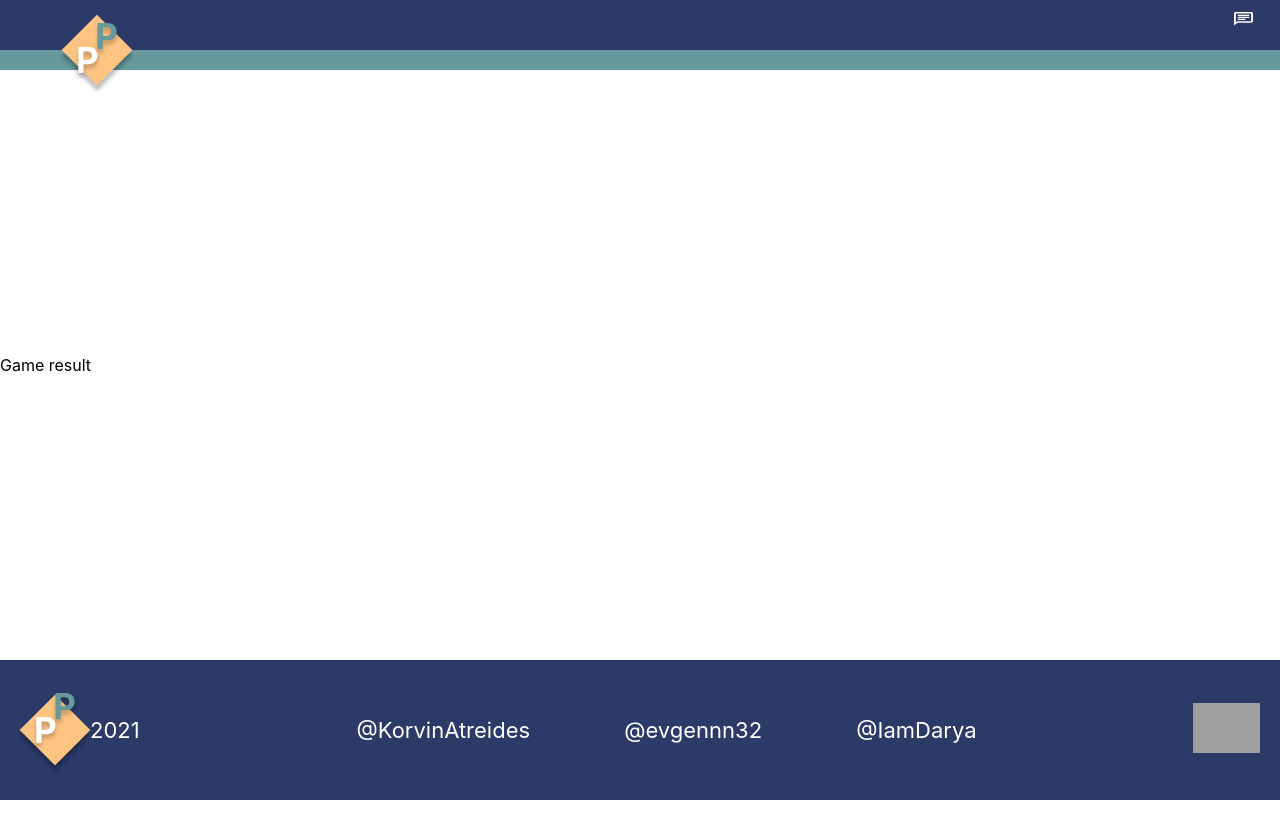
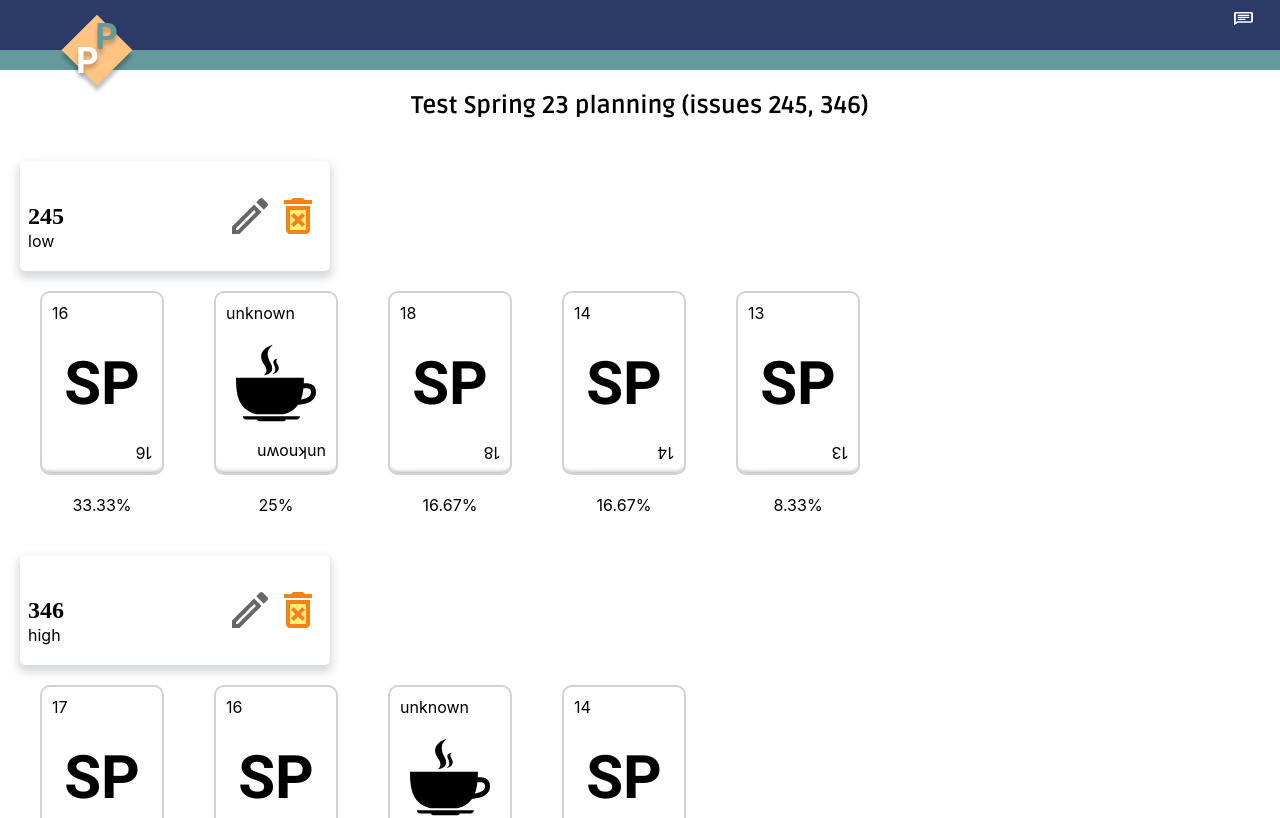
Before and after one commit to evgennn32/pointing-poker, a React (Create React App) app: page /result in a window 1280 px wide. Shown: the top 818 px of the page. Built offline with nearby package versions, Linux system fonts and the light colour scheme; grey boxes are pictures that could not be loaded.

Commit message:
feat: add content to result page

```diff
--- a/src/component/Pages/GameResultPage.tsx
+++ b/src/component/Pages/GameResultPage.tsx
@@ -1,10 +1,29 @@
 import React from "react";
+import statisticsObserver from "../../app/services/statistics";
+import Chat from "../Chat/Chat";
+import { Main } from "../styledComponents/Main/Main";
+import Title from "../Title/Title";
+import { VoteResults } from "../VoteResults/VoteResults";
+import voteValue from "../VoteResults/VoteResults.test.value";
 
 const GameResultPage = (): JSX.Element => {
   return (
-    <main>
-      <div>Game result</div>
-    </main>
+    <Main>
+      <Chat />
+      <Title
+        title={`${voteValue.title} planning (issues${voteValue.issues.map(
+          (issue) => ` ${issue.issueName}`,
+        )})`}
+      />
+      {voteValue.issues.map((result) => (
+        <VoteResults
+          key={result.issueName}
+          issueName={result.issueName}
+          priority={result.priority}
+          valueVoteArray={statisticsObserver(result.results)}
+        />
+      ))}
+    </Main>
   );
 };
 
--- a/src/component/VoteResults/VoteResults.styled.ts
+++ b/src/component/VoteResults/VoteResults.styled.ts
@@ -1,6 +1,9 @@
 import styled from "styled-components";
 
-export const StatisticsWrapper = styled.aside``;
+export const StatisticsWrapper = styled.aside`
+  width: calc(100% - 40px);
+  padding: 20px;
+`;
 
 export const ResultWrapper = styled.div`
   display: flex;
--- /dev/null
+++ b/src/component/VoteResults/VoteResults.test.value.ts
@@ -0,0 +1,140 @@
+const voteValue245 = {
+  issueName: "245",
+  priority: "low",
+  results: [
+    {
+      value: "18",
+      type: "Points",
+      shortType: "SP",
+    },
+    {
+      value: "14",
+      type: "Points",
+      shortType: "SP",
+    },
+    {
+      value: "14",
+      type: "Points",
+      shortType: "SP",
+    },
+    {
+      value: "13",
+      type: "Points",
+      shortType: "SP",
+    },
+    {
+      value: "16",
+      type: "Points",
+      shortType: "SP",
+    },
+    {
+      value: "16",
+      type: "Points",
+      shortType: "SP",
+    },
+    {
+      value: "16",
+      type: "Points",
+      shortType: "SP",
+    },
+    {
+      value: "16",
+      type: "Points",
+      shortType: "SP",
+    },
+    {
+      value: "18",
+      type: "Points",
+      shortType: "SP",
+    },
+    {
+      value: "unknown",
+      type: "cup",
+      shortType: "cup",
+    },
+    {
+      value: "unknown",
+      type: "cup",
+      shortType: "cup",
+    },
+    {
+      value: "unknown",
+      type: "cup",
+      shortType: "cup",
+    },
+  ],
+};
+
+const voteValue346 = {
+  issueName: "346",
+  priority: "high",
+  results: [
+    {
+      value: "17",
+      type: "Points",
+      shortType: "SP",
+    },
+    {
+      value: "17",
+      type: "Points",
+      shortType: "SP",
+    },
+    {
+      value: "14",
+      type: "Points",
+      shortType: "SP",
+    },
+    {
+      value: "17",
+      type: "Points",
+      shortType: "SP",
+    },
+    {
+      value: "16",
+      type: "Points",
+      shortType: "SP",
+    },
+    {
+      value: "16",
+      type: "Points",
+      shortType: "SP",
+    },
+    {
+      value: "16",
+      type: "Points",
+      shortType: "SP",
+    },
+    {
+      value: "17",
+      type: "Points",
+      shortType: "SP",
+    },
+    {
+      value: "17",
+      type: "Points",
+      shortType: "SP",
+    },
+    {
+      value: "unknown",
+      type: "cup",
+      shortType: "cup",
+    },
+    {
+      value: "unknown",
+      type: "cup",
+      shortType: "cup",
+    },
+    {
+      value: "unknown",
+      type: "cup",
+      shortType: "cup",
+    },
+  ],
+};
+
+const voteValue = {
+  title: "Test Spring 23",
+  issues: [voteValue245, voteValue346],
+};
+
+export default voteValue;
--- a/src/component/VoteResults/VoteResults.tsx
+++ b/src/component/VoteResults/VoteResults.tsx
@@ -1,5 +1,6 @@
 import React from "react";
 import PlayingCard from "../Cards/PlayingCard";
+import { IssueTile } from "../CreateIssue/IssueTile";
 import {
   CardWrapper,
   PercentWrapper,
@@ -8,7 +9,8 @@ import {
 } from "./VoteResults.styled";
 
 type Props = {
-  issueNumber: number;
+  issueName: string;
+  priority: string;
   valueVoteArray: Array<VoteStatistics>;
 };
 
@@ -24,15 +26,11 @@ interface VoteStatistics {
 
 export const VoteResults = ({
   valueVoteArray,
-  issueNumber,
+  issueName,
+  priority,
 }: Props): JSX.Element => (
   <StatisticsWrapper>
-    <div>
-      {
-        issueNumber
-        // issue Component
-      }
-    </div>
+    <IssueTile issueName={issueName} selected={false} priority={priority} />
     <ResultWrapper>
       {valueVoteArray.map((card) => (
         <CardWrapper>
```
